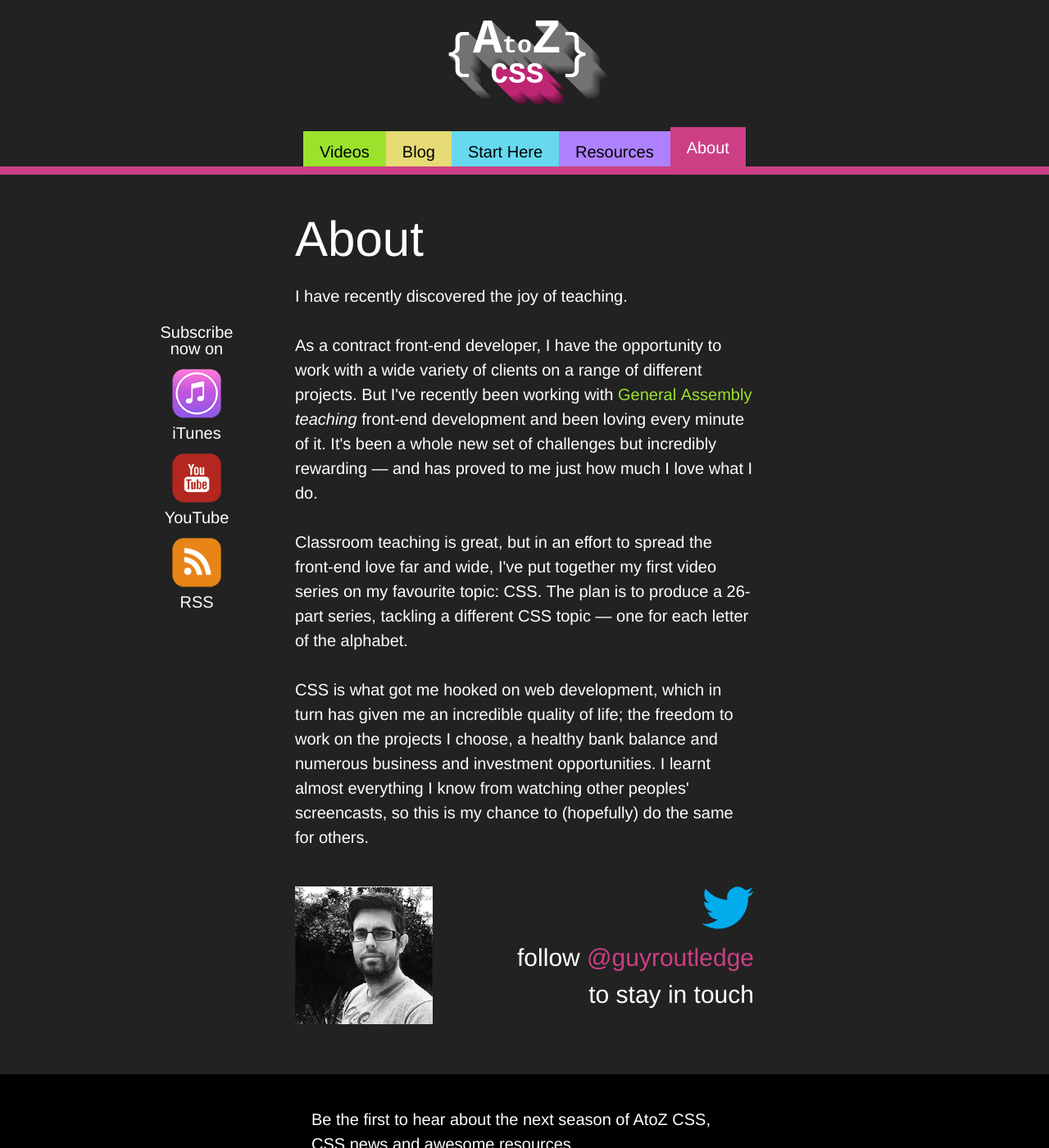
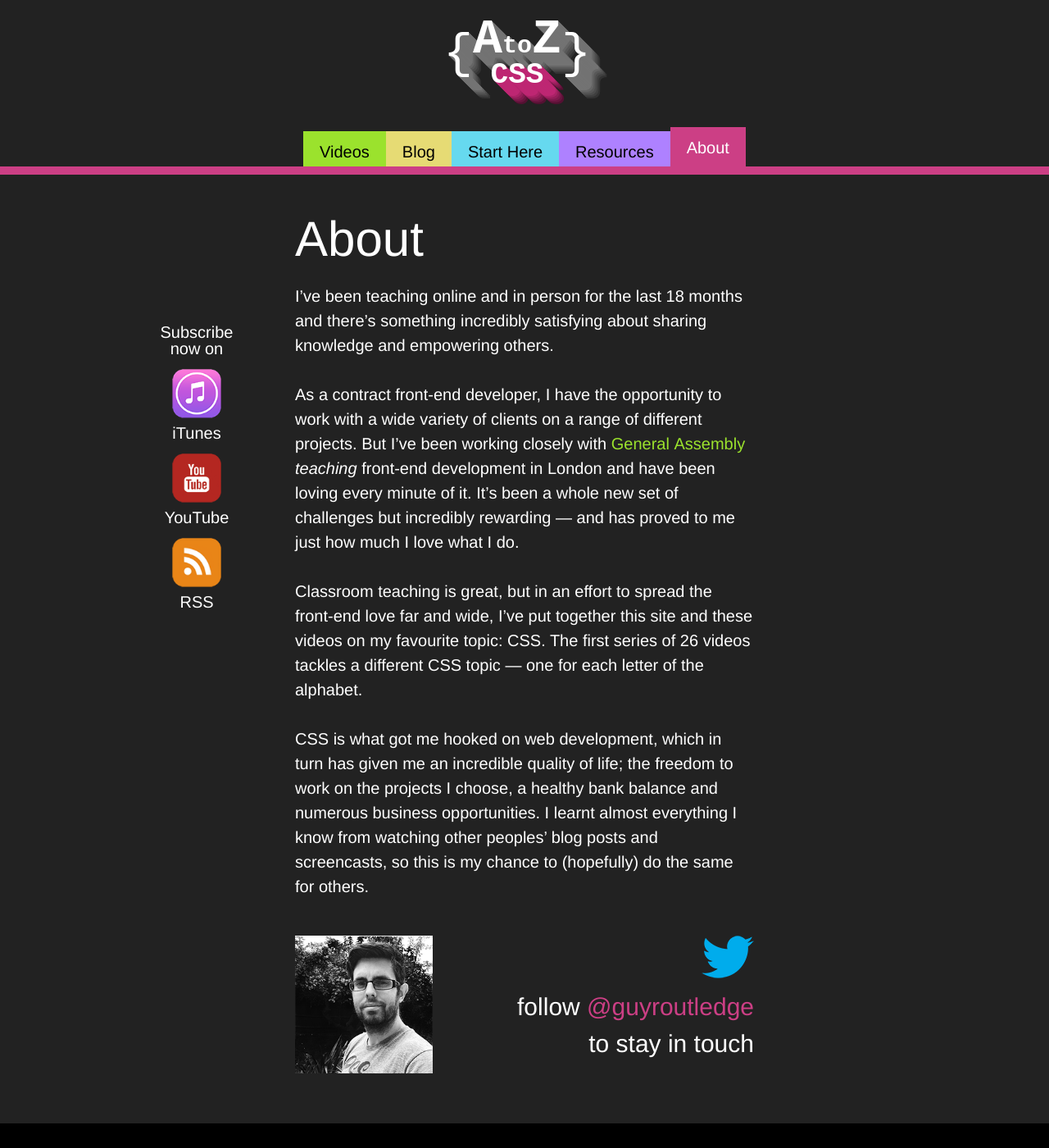
Before and after one commit to guyroutledge/atozcss, a Jekyll site: the page built from about.html, in a window 1280 px wide and 1400 px high. Shown: the whole window at 82% size. Built offline with Jekyll 4.4.1, drawn with Linux system fonts in a browser that asks for light colours; comment, search, counter and statistics services are not loaded.

Commit message:
About page copy update

```diff
--- a/about.html
+++ b/about.html
@@ -7,26 +7,27 @@
 <div class="site-container-inner">
 	<h1 class="page-title">{{ page.title }}</h1>
 
-	<p>I have recently discovered the joy of teaching.</p>
+	<p>I’ve been teaching online and in person for the last 18 months and there’s
+	something incredibly satisfying about sharing knowledge and empowering others.</p>
 
 	<p>As a contract front-end developer, I have the opportunity to work with
-	a wide variety of clients on a range of different projects. But I've
-	recently been working with
+	a wide variety of clients on a range of different projects. But I’ve been working
+	closely with
 	<a href="http://www.generalassemb.ly" target="_blank">General&nbsp;Assembly</a>
-	<em>teaching</em> front-end development and been loving every minute of it.
-	It's been a whole new set of challenges but incredibly rewarding &mdash; and
+	<em>teaching</em> front-end development in London and have been loving every minute of it.
+	It’s been a whole new set of challenges but incredibly rewarding &mdash; and
 	has proved to me just how much I love what I do.</p>
 
 	<p>Classroom teaching is great, but in an effort to spread the front-end love far
-	and wide, I've put together my first video series on my favourite topic:
-	CSS. The plan is to produce a 26-part series, tackling a different CSS
+	and wide, I’ve put together this site and these videos on my favourite topic:
+	CSS. The first series of 26 videos tackles a different CSS
 	topic &mdash; one for each letter of the alphabet.</p>
 
 	<p>CSS is what got me hooked on web development, which in turn has given me
 	an incredible quality of life; the freedom to work on the projects
-	I choose, a healthy bank balance and numerous business and investment
-	opportunities. I learnt almost everything I know from watching other
-	peoples' screencasts, so this is my chance to (hopefully) do the same
+	I choose, a healthy bank balance and numerous business opportunities.
+	I learnt almost everything I know from watching other peoples’ blog posts
+	and screencasts, so this is my chance to (hopefully) do the same
 	for others.</p>
 
 	{% include twitter-follow.html %}
```
